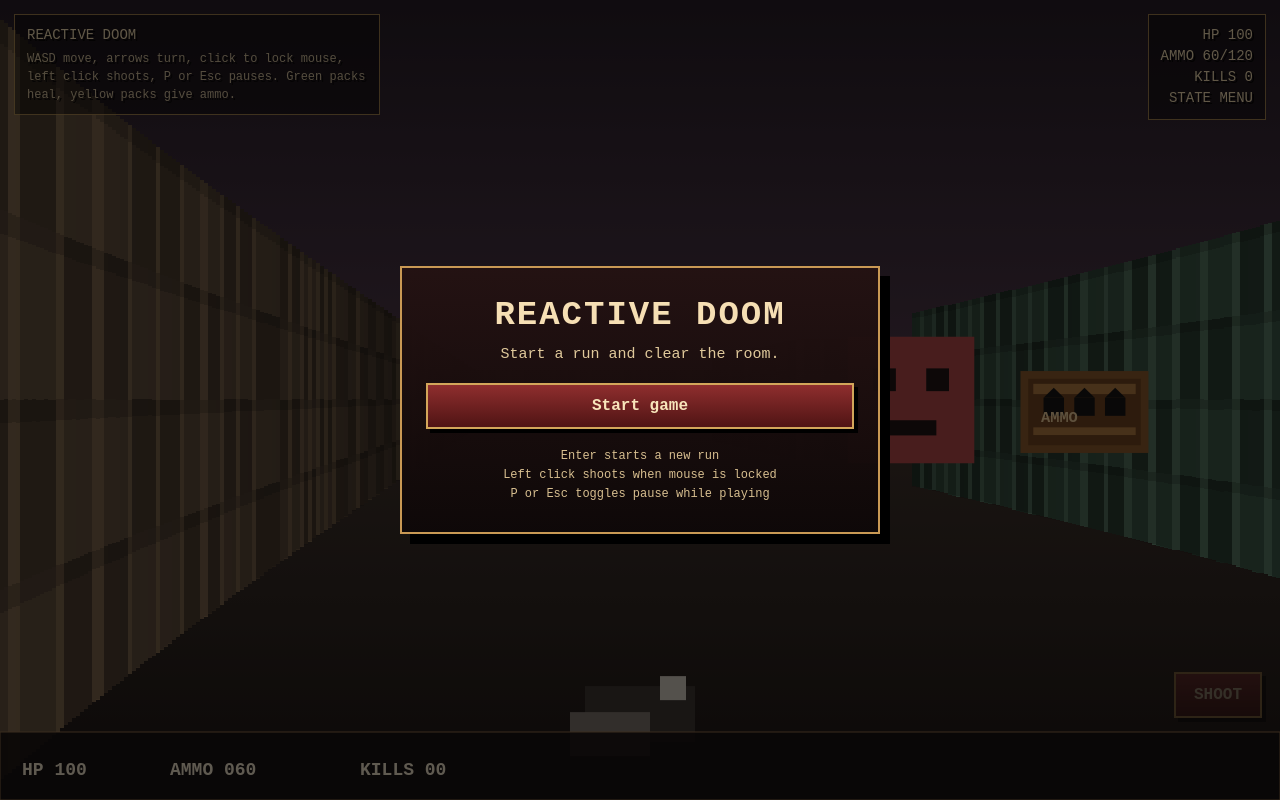
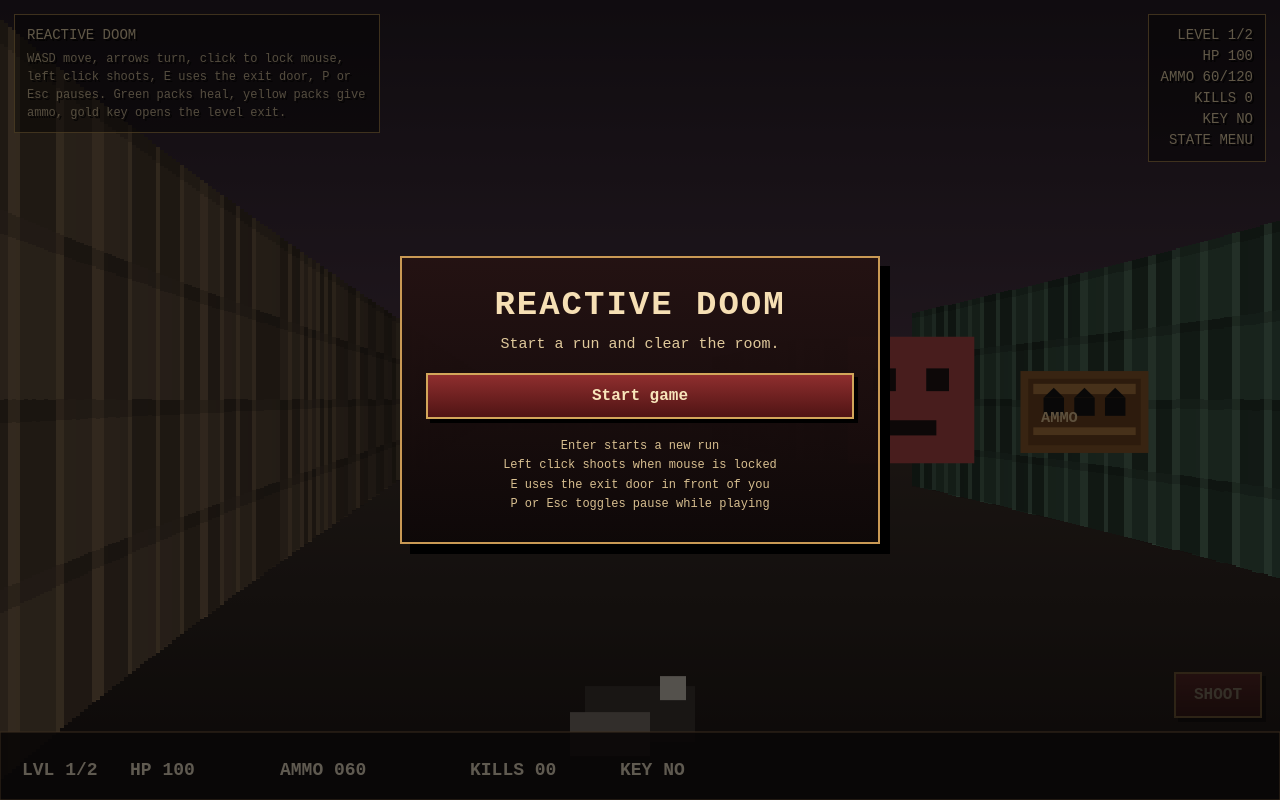
Before and after one commit to lexeremin/reactive_doom, a React (Vite) app: page / in a window 1280 px wide. Built offline with nearby package versions, Linux system fonts and the light colour scheme.

Commit message:
Add level progression with exit doors and second level

```diff
--- a/src/App.tsx
+++ b/src/App.tsx
@@ -7,11 +7,15 @@ type UiState = {
   maxAmmo: number;
   score: number;
   status: 'menu' | 'playing' | 'paused' | 'dead' | 'won';
+  hasKey: boolean;
+  message: string;
+  level: number;
+  levelCount: number;
 };
 
 function App() {
   const gameRef = useRef<Game | null>(null);
-  const [ui, setUi] = useState<UiState>({ health: 100, ammo: 60, maxAmmo: 120, score: 0, status: 'menu' });
+  const [ui, setUi] = useState<UiState>({ health: 100, ammo: 60, maxAmmo: 120, score: 0, status: 'menu', hasKey: false, message: '', level: 1, levelCount: 2 });
 
   useEffect(() => {
     const sync = () => {
@@ -36,13 +40,15 @@ function App() {
 
       <div className="overlay top-left">
         <div>REACTIVE DOOM</div>
-        <div className="hint">WASD move, arrows turn, click to lock mouse, left click shoots, P or Esc pauses. Green packs heal, yellow packs give ammo.</div>
+        <div className="hint">WASD move, arrows turn, click to lock mouse, left click shoots, E uses the exit door, P or Esc pauses. Green packs heal, yellow packs give ammo, gold key opens the level exit.</div>
       </div>
 
       <div className="overlay top-right">
+        <div>LEVEL {ui.level}/{ui.levelCount}</div>
         <div>HP {ui.health}</div>
         <div>AMMO {ui.ammo}/{ui.maxAmmo}</div>
         <div>KILLS {ui.score}</div>
+        <div>KEY {ui.hasKey ? 'YES' : 'NO'}</div>
         <div>STATE {ui.status.toUpperCase()}</div>
       </div>
 
@@ -72,6 +78,7 @@ function App() {
             <div className="menu-help">
               <div>Enter starts a new run</div>
               <div>Left click shoots when mouse is locked</div>
+              <div>E uses the exit door in front of you</div>
               <div>P or Esc toggles pause while playing</div>
             </div>
           </div>
--- a/src/game/Game.ts
+++ b/src/game/Game.ts
@@ -4,13 +4,18 @@ import { Player } from './player';
 import { Enemy } from './enemy';
 import { Weapon } from './weapon';
 import { Pickup } from './pickup';
-import { MAP, getMapDimensions } from './map';
+import { createLevel, getLevelCount, getMapDimensions } from './map';
 
 type GameStatus = 'menu' | 'playing' | 'paused' | 'dead' | 'won';
+type ExitDoor = { x: number; y: number; needsKey: boolean };
 
 export class Game {
   private engine: GameEngine;
   private raycaster: Raycaster;
+  private map: number[][] = [];
+  private levelIndex = 0;
+  private levelCount = getLevelCount();
+  private exitDoors: ExitDoor[] = [];
   private player!: Player;
   private enemies: Enemy[] = [];
   private weapon!: Weapon;
@@ -21,18 +26,21 @@ export class Game {
   private status: GameStatus = 'menu';
   private onStateChange?: () => void;
   private wallTextures: Record<number, HTMLCanvasElement>;
+  private message = '';
+  private messageTimer = 0;
 
   constructor(onStateChange?: () => void) {
     this.engine = new GameEngine('gameCanvas');
-    this.raycaster = new Raycaster(MAP, getMapDimensions(MAP).width, getMapDimensions(MAP).height);
+    this.map = createLevel(0).map;
+    this.raycaster = new Raycaster(this.map, getMapDimensions(this.map).width, getMapDimensions(this.map).height);
     this.onStateChange = onStateChange;
     this.wallTextures = this.createWallTextures();
-    this.resetWorld();
+    this.resetWorld(0);
     this.setupInput();
   }
 
   private createWallTextures() {
-    const makeTexture = (base: string, dark: string, accent: string) => {
+    const makeTexture = (base: string, dark: string, accent: string, mode: 'wall' | 'door' = 'wall') => {
       const canvas = document.createElement('canvas');
       canvas.width = 32;
       canvas.height = 32;
@@ -41,21 +49,30 @@ export class Game {
       ctx.fillStyle = base;
       ctx.fillRect(0, 0, 32, 32);
 
+      if (mode === 'door') {
+        for (let x = 0; x < 32; x += 8) {
+          ctx.fillStyle = x % 16 === 0 ? dark : base;
+          ctx.fillRect(x, 0, 8, 32);
+        }
+        ctx.fillStyle = accent;
+        ctx.fillRect(14, 0, 4, 32);
+        ctx.fillStyle = '#e5c37a';
+        ctx.fillRect(23, 16, 3, 3);
+      } else {
         for (let y = 0; y < 32; y += 8) {
           for (let x = 0; x < 32; x += 8) {
             ctx.fillStyle = (x + y) % 16 === 0 ? dark : base;
             ctx.fillRect(x, y, 8, 8);
           }
         }
-
         ctx.fillStyle = accent;
         for (let i = 0; i < 32; i += 4) {
           ctx.fillRect(i, 0, 1, 32);
         }
-
         ctx.fillStyle = 'rgba(0,0,0,0.18)';
         for (let i = 0; i < 32; i += 8) {
           ctx.fillRect(0, i, 32, 1);
+        }
       }
 
       return canvas;
@@ -65,33 +82,70 @@ export class Game {
       1: makeTexture('#78624a', '#5d4b38', '#9d805e'),
       2: makeTexture('#4e7a61', '#365744', '#76a98a'),
       3: makeTexture('#7a4f4f', '#5d3939', '#ab6a6a'),
+      4: makeTexture('#8b673c', '#6d4f2a', '#c49a56', 'door'),
     };
   }
 
-  private resetWorld() {
-    this.player = new Player(1.5, 1.5, 0.1);
+  private resetWorld(levelIndex: number) {
+    const level = createLevel(levelIndex);
+    this.levelIndex = levelIndex;
+    this.map = level.map;
+    this.exitDoors = level.exitDoors;
+    this.raycaster = new Raycaster(this.map, getMapDimensions(this.map).width, getMapDimensions(this.map).height);
+    this.player = new Player(level.start.x, level.start.y, level.start.angle);
     this.weapon = new Weapon();
-    this.score = 0;
     this.lastShotFlash = 0;
-    this.enemies = [
-      new Enemy(7.5, 3.5, 'imp'),
-      new Enemy(10.5, 8.5, 'demon'),
-      new Enemy(4.5, 10.5, 'soldier'),
-      new Enemy(11.5, 3.5, 'imp'),
-      new Enemy(12.5, 11.5, 'soldier'),
-    ];
-
-    this.pickups = [
-      new Pickup(3.5, 2.5, 'ammo', 18),
-      new Pickup(6.5, 6.5, 'health', 20),
-      new Pickup(9.5, 4.5, 'ammo', 24),
-      new Pickup(11.5, 9.5, 'health', 25),
-      new Pickup(13.5, 13.5, 'ammo', 30),
-    ];
+    this.message = '';
+    this.messageTimer = 0;
+    this.enemies = level.enemies.map((enemy) => new Enemy(enemy.x, enemy.y, enemy.type));
+    this.pickups = level.pickups.map((pickup) => new Pickup(pickup.x, pickup.y, pickup.type, pickup.amount));
   }
 
   private emitStateChange() {
     this.onStateChange?.();
+  }
+
+  private setMessage(text: string, seconds = 1.5) {
+    this.message = text;
+    this.messageTimer = seconds;
+    this.emitStateChange();
+  }
+
+  private loadNextLevel() {
+    if (this.levelIndex + 1 >= this.levelCount) {
+      this.status = 'won';
+      document.exitPointerLock?.();
+      this.emitStateChange();
+      return;
+    }
+
+    this.resetWorld(this.levelIndex + 1);
+    this.status = 'playing';
+    this.setMessage(`Level ${this.levelIndex + 1}`, 1.5);
+    this.engine.getCanvas().requestPointerLock?.();
+    this.emitStateChange();
+  }
+
+  private tryUseDoor() {
+    if (this.status !== 'playing') return;
+    const frontX = this.player.getX() + Math.cos(this.player.getAngle()) * 0.8;
+    const frontY = this.player.getY() + Math.sin(this.player.getAngle()) * 0.8;
+    const cellX = Math.floor(frontX);
+    const cellY = Math.floor(frontY);
+
+    if (this.map[cellY]?.[cellX] !== 4) return;
+
+    const door = this.exitDoors.find((entry) => entry.x === cellX && entry.y === cellY);
+    if (!door) return;
+
+    if (door.needsKey && !this.player.getHasKey()) {
+      this.setMessage('Need a key');
+      return;
+    }
+
+    if (door.needsKey) this.player.consumeKey();
+    this.setMessage('Entering next level');
+    this.loadNextLevel();
   }
 
   private setupInput() {
@@ -112,6 +166,10 @@ export class Game {
         if (this.status === 'menu' || this.status === 'dead' || this.status === 'won') {
           this.startNewGame();
         }
+      }
+
+      if (e.key.toLowerCase() === 'e') {
+        this.tryUseDoor();
       }
     });
 
@@ -153,8 +211,10 @@ export class Game {
   }
 
   startNewGame() {
-    this.resetWorld();
+    this.score = 0;
+    this.resetWorld(0);
     this.status = 'playing';
+    this.setMessage('Level 1', 1.5);
     this.engine.getCanvas().requestPointerLock?.();
     this.emitStateChange();
   }
@@ -178,7 +238,7 @@ export class Game {
   }
 
   backToMenu() {
-    this.resetWorld();
+    this.resetWorld(0);
     this.status = 'menu';
     document.exitPointerLock?.();
     this.emitStateChange();
@@ -194,7 +254,7 @@ export class Game {
       const t = i / steps;
       const x = fromX + dx * t;
       const y = fromY + dy * t;
-      if (MAP[Math.floor(y)]?.[Math.floor(x)] > 0) return false;
+      if (this.map[Math.floor(y)]?.[Math.floor(x)] > 0) return false;
     }
 
     return true;
@@ -203,12 +263,14 @@ export class Game {
   private update(dt: number) {
     if (this.status !== 'playing') return;
 
-    this.player.update(dt, this.keys, MAP);
+    this.player.update(dt, this.keys, this.map);
     this.lastShotFlash = Math.max(0, this.lastShotFlash - dt * 4);
+    this.messageTimer = Math.max(0, this.messageTimer - dt);
+    if (this.messageTimer === 0 && this.message) this.message = '';
 
     for (const enemy of this.enemies) {
       const visible = this.hasLineOfSight(enemy.getX(), enemy.getY(), this.player.getX(), this.player.getY());
-      const damage = visible ? enemy.update(dt, this.player.getX(), this.player.getY(), MAP) : 0;
+      const damage = visible ? enemy.update(dt, this.player.getX(), this.player.getY(), this.map) : 0;
       if (damage > 0) this.player.damage(damage);
     }
 
@@ -219,10 +281,20 @@ export class Game {
         if (pickup.getType() === 'health') {
           const before = this.player.getHealth();
           this.player.heal(pickup.getAmount());
-          if (this.player.getHealth() > before) pickup.collect();
+          if (this.player.getHealth() > before) {
+            pickup.collect();
+            this.setMessage('Health picked up', 1.2);
+          }
+        } else if (pickup.getType() === 'ammo') {
+          const gained = this.weapon.addAmmo(pickup.getAmount());
+          if (gained > 0) {
+            pickup.collect();
+            this.setMessage('Ammo picked up', 1.2);
+          }
         } else {
-          const gained = this.weapon.addAmmo(pickup.getAmount());
-          if (gained > 0) pickup.collect();
+          this.player.giveKey();
+          pickup.collect();
+          this.setMessage('Key acquired', 1.4);
         }
         this.emitStateChange();
       }
@@ -233,12 +305,6 @@ export class Game {
       document.exitPointerLock?.();
       this.emitStateChange();
       return;
-    }
-
-    if (this.enemies.every((enemy) => !enemy.isAlive())) {
-      this.status = 'won';
-      document.exitPointerLock?.();
-      this.emitStateChange();
     }
   }
 
@@ -277,7 +343,7 @@ export class Game {
       const x = Math.floor((i / rays) * width);
       const colW = Math.ceil(width / rays);
       const top = Math.floor((height - wallHeight) / 2);
-      const textureId = MAP[Math.floor(hit.hitY)]?.[Math.floor(hit.hitX)] || 1;
+      const textureId = this.map[Math.floor(hit.hitY)]?.[Math.floor(hit.hitX)] || 1;
       const texture = this.wallTextures[textureId] || this.wallTextures[1];
       const hitOffset = hit.side === 0 ? hit.hitY % 1 : hit.hitX % 1;
       const texX = Math.max(0, Math.min(31, Math.floor(hitOffset * 32)));
@@ -326,7 +392,7 @@ export class Game {
         const bar = size * 0.22;
         ctx.fillRect(left + size * 0.39, top + size * 0.18, bar, size * 0.64);
         ctx.fillRect(left + size * 0.18, top + size * 0.39, size * 0.64, bar);
-      } else {
+      } else if (item.pickup.getType() === 'ammo') {
         ctx.fillStyle = '#8b5a2b';
         ctx.fillRect(left, top + size * 0.18, size, size * 0.64);
         ctx.fillStyle = '#6f431c';
@@ -354,6 +420,15 @@ export class Game {
         ctx.fillStyle = '#f1d19c';
         ctx.font = `bold ${Math.max(6, size * 0.12)}px monospace`;
         ctx.fillText('AMMO', left + size * 0.16, top + size * 0.58);
+      } else {
+        ctx.fillStyle = '#d7ba55';
+        ctx.fillRect(left + size * 0.18, top + size * 0.14, size * 0.24, size * 0.56);
+        ctx.fillRect(left + size * 0.38, top + size * 0.44, size * 0.36, size * 0.16);
+        ctx.beginPath();
+        ctx.arc(left + size * 0.3, top + size * 0.24, size * 0.16, Math.PI, Math.PI * 2);
+        ctx.strokeStyle = '#d7ba55';
+        ctx.lineWidth = Math.max(2, size * 0.08);
+        ctx.stroke();
       }
     }
   }
@@ -415,9 +490,16 @@ export class Game {
 
     ctx.fillStyle = '#f2e7cf';
     ctx.font = 'bold 18px monospace';
-    ctx.fillText(`HP ${String(this.player.getHealth()).padStart(3, '0')}`, 22, height - 25);
-    ctx.fillText(`AMMO ${String(this.weapon.getAmmo()).padStart(3, '0')}`, 170, height - 25);
-    ctx.fillText(`KILLS ${String(this.score).padStart(2, '0')}`, 360, height - 25);
+    ctx.fillText(`LVL ${this.levelIndex + 1}/${this.levelCount}`, 22, height - 25);
+    ctx.fillText(`HP ${String(this.player.getHealth()).padStart(3, '0')}`, 130, height - 25);
+    ctx.fillText(`AMMO ${String(this.weapon.getAmmo()).padStart(3, '0')}`, 280, height - 25);
+    ctx.fillText(`KILLS ${String(this.score).padStart(2, '0')}`, 470, height - 25);
+    ctx.fillText(`KEY ${this.player.getHasKey() ? 'YES' : 'NO'}`, 620, height - 25);
+
+    if (this.message) {
+      ctx.fillStyle = '#f3d58f';
+      ctx.fillText(this.message.toUpperCase(), width / 2 - 90, height - 25);
+    }
 
     ctx.strokeStyle = '#d4c6a8';
     ctx.beginPath();
@@ -472,6 +554,10 @@ export class Game {
       maxAmmo: this.weapon.getMaxAmmo(),
       score: this.score,
       status: this.status,
+      hasKey: this.player.getHasKey(),
+      message: this.message,
+      level: this.levelIndex + 1,
+      levelCount: this.levelCount,
     };
   }
 }
--- a/src/game/index.ts
+++ b/src/game/index.ts
@@ -3,5 +3,5 @@ export { Raycaster } from './raycaster';
 export { Player } from './player';
 export { Enemy } from './enemy';
 export { Weapon } from './weapon';
-export { MAP, getMapDimensions } from './map';
-export { HUD } from './hud';
+export { Pickup } from './pickup';
+export { LEVELS, createLevel, getLevelCount, getMapDimensions } from './map';
--- a/src/game/map.ts
+++ b/src/game/map.ts
@@ -1,4 +1,7 @@
-export const MAP = [
+export const LEVELS = [
+  {
+    start: { x: 1.5, y: 1.5, angle: 0.1 },
+    map: [
       [1,1,1,1,1,1,1,1,1,1,1,1,1,1,1,1],
       [1,0,0,0,0,0,0,0,0,0,0,0,0,0,0,1],
       [1,0,0,0,0,0,0,0,0,0,0,0,0,0,0,1],
@@ -10,16 +13,82 @@ export const MAP = [
       [1,0,0,3,0,0,0,0,0,0,2,0,0,0,0,1],
       [1,0,0,3,0,0,0,0,0,0,2,0,0,0,0,1],
       [1,0,0,3,3,0,0,0,0,2,2,0,0,0,0,1],
+      [1,0,0,0,0,0,0,0,0,0,0,0,0,0,4,1],
       [1,0,0,0,0,0,0,0,0,0,0,0,0,0,0,1],
       [1,0,0,0,0,0,0,0,0,0,0,0,0,0,0,1],
       [1,0,0,0,0,0,0,0,0,0,0,0,0,0,0,1],
+      [1,1,1,1,1,1,1,1,1,1,1,1,1,1,1,1],
+    ],
+    enemies: [
+      { x: 7.5, y: 3.5, type: 'imp' as const },
+      { x: 10.5, y: 8.5, type: 'demon' as const },
+      { x: 4.5, y: 10.5, type: 'soldier' as const },
+      { x: 11.5, y: 3.5, type: 'imp' as const },
+    ],
+    pickups: [
+      { x: 3.5, y: 2.5, type: 'ammo' as const, amount: 18 },
+      { x: 6.5, y: 6.5, type: 'health' as const, amount: 20 },
+      { x: 5.5, y: 12.5, type: 'key' as const, amount: 1 },
+      { x: 9.5, y: 4.5, type: 'ammo' as const, amount: 24 },
+      { x: 11.5, y: 9.5, type: 'health' as const, amount: 25 },
+    ],
+    exitDoors: [{ x: 14, y: 11, needsKey: true }],
+  },
+  {
+    start: { x: 1.5, y: 13.5, angle: -0.2 },
+    map: [
+      [1,1,1,1,1,1,1,1,1,1,1,1,1,1,1,1],
+      [1,0,0,0,0,0,0,0,0,0,0,0,0,0,4,1],
+      [1,0,2,2,2,0,0,0,3,3,3,0,0,0,0,1],
+      [1,0,2,0,2,0,0,0,3,0,3,0,0,0,0,1],
+      [1,0,2,0,2,0,0,0,3,0,3,0,0,0,0,1],
+      [1,0,2,0,2,0,0,0,3,0,3,0,0,0,0,1],
+      [1,0,2,0,2,0,0,0,3,0,3,0,0,0,0,1],
       [1,0,0,0,0,0,0,0,0,0,0,0,0,0,0,1],
-  [1,1,1,1,1,1,1,1,1,1,1,1,1,1,1,1]
-];
+      [1,0,0,0,0,0,0,0,0,0,0,0,0,0,0,1],
+      [1,0,0,3,3,0,0,0,2,2,0,0,0,0,0,1],
+      [1,0,0,3,0,0,0,0,2,0,0,0,0,0,0,1],
+      [1,0,0,3,0,0,0,0,2,0,0,0,0,0,0,1],
+      [1,0,0,0,0,0,0,0,2,0,0,0,0,0,0,1],
+      [1,0,0,0,0,0,0,0,2,0,0,0,0,0,0,1],
+      [1,0,0,0,0,0,0,0,2,0,0,0,0,0,0,1],
+      [1,1,1,1,1,1,1,1,1,1,1,1,1,1,1,1],
+    ],
+    enemies: [
+      { x: 4.5, y: 3.5, type: 'soldier' as const },
+      { x: 9.5, y: 3.5, type: 'imp' as const },
+      { x: 10.5, y: 10.5, type: 'demon' as const },
+      { x: 13.5, y: 6.5, type: 'soldier' as const },
+      { x: 12.5, y: 12.5, type: 'imp' as const },
+    ],
+    pickups: [
+      { x: 2.5, y: 12.5, type: 'ammo' as const, amount: 20 },
+      { x: 6.5, y: 7.5, type: 'health' as const, amount: 25 },
+      { x: 12.5, y: 5.5, type: 'key' as const, amount: 1 },
+      { x: 13.5, y: 13.5, type: 'ammo' as const, amount: 30 },
+    ],
+    exitDoors: [{ x: 14, y: 1, needsKey: true }],
+  },
+] as const;
+
+export function createLevel(index: number) {
+  const level = LEVELS[index];
+  return {
+    start: { ...level.start },
+    map: level.map.map((row) => [...row]),
+    enemies: level.enemies.map((enemy) => ({ ...enemy })),
+    pickups: level.pickups.map((pickup) => ({ ...pickup })),
+    exitDoors: level.exitDoors.map((door) => ({ ...door })),
+  };
+}
+
+export function getLevelCount() {
+  return LEVELS.length;
+}
 
 export function getMapDimensions(map: number[][]) {
   return {
     width: map[0].length,
-    height: map.length
+    height: map.length,
   };
 }
--- a/src/game/player.ts
+++ b/src/game/player.ts
@@ -6,6 +6,7 @@ export class Player {
   private moveSpeed = 2.8;
   private turnSpeed = 2.2;
   private radius = 0.2;
+  private hasKey = false;
 
   constructor(x: number, y: number, angle = 0) {
     this.x = x;
@@ -85,6 +86,17 @@ export class Player {
     this.health = Math.min(100, this.health + amount);
   }
 
+  giveKey() {
+    this.hasKey = true;
+  }
+
+  consumeKey() {
+    if (!this.hasKey) return false;
+    this.hasKey = false;
+    return true;
+  }
+
+  getHasKey() { return this.hasKey; }
   getX() { return this.x; }
   getY() { return this.y; }
   getAngle() { return this.angle; }
```
Also changed, not shown: src/game/pickup.ts (+5 -16 lines). Lines whose indentation alone changed are shown as unchanged.
